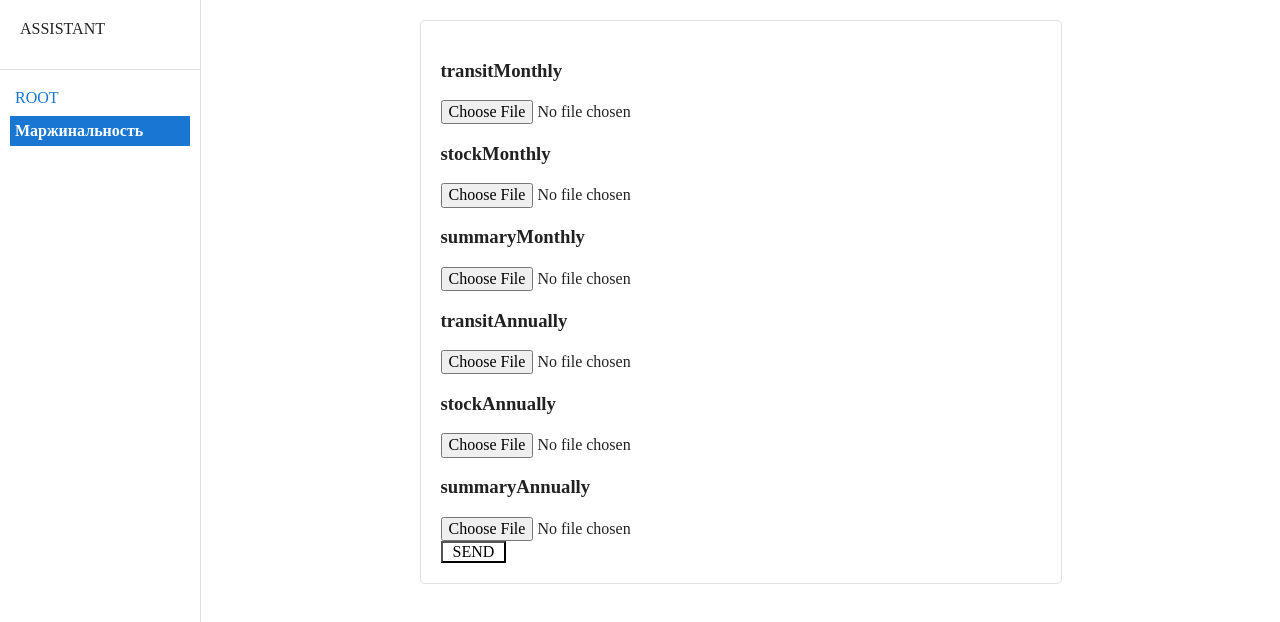
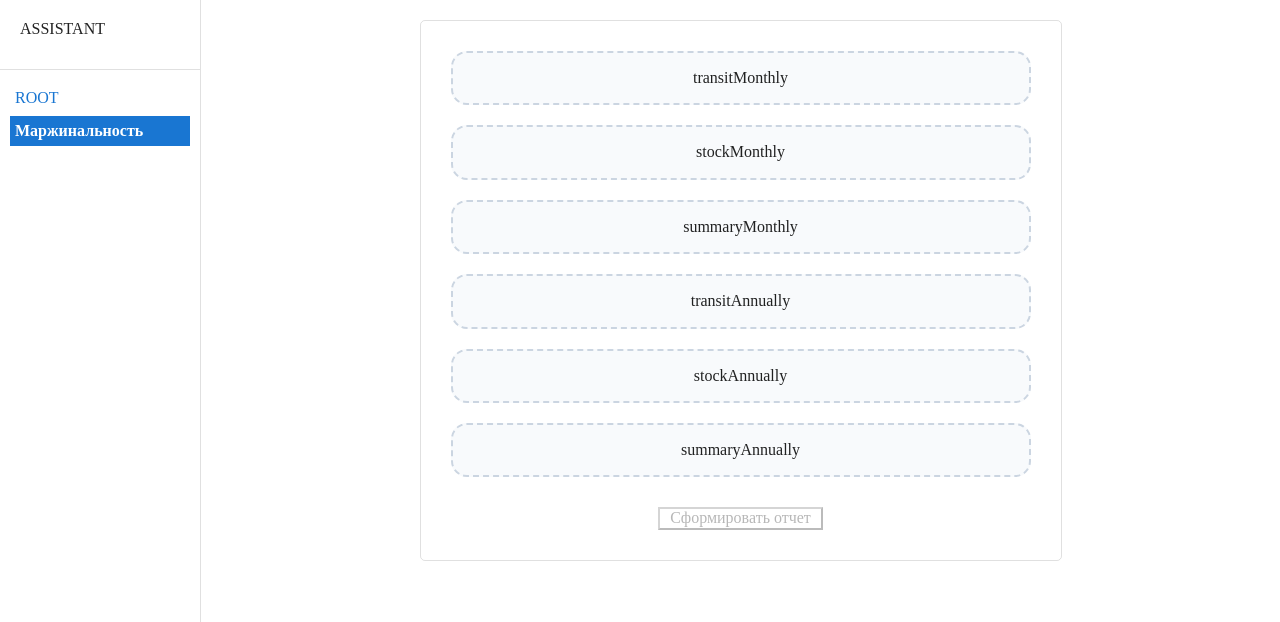
Before and after one commit to TkachenkoVitaliy/assistant-frontend, a React (Vite) app: page /margin in a window 1280 px wide. Shown: the top 622 px of the page. Built offline with nearby package versions, Linux system fonts and the light colour scheme.

Commit message:
test fix

```diff
--- a/package.json
+++ b/package.json
@@ -13,6 +13,7 @@
     "lint-staged": "lint-staged"
   },
   "dependencies": {
+    "axios": "^1.4.0",
     "react": "^18.2.0",
     "react-dom": "^18.2.0",
     "react-router-dom": "^6.10.0"
--- a/src/components/FileForm/FileForm.module.scss
+++ b/src/components/FileForm/FileForm.module.scss
@@ -9,6 +9,6 @@
 }
 
 .sendBtn {
-  width: fit-content;
+  margin: 20px auto 10px auto;
   padding: 0 10px;
 }
--- a/src/components/FileForm/FileForm.tsx
+++ b/src/components/FileForm/FileForm.tsx
@@ -1,5 +1,6 @@
 import FileInput from 'components/FileInput/FileInput'
-import { useState } from 'react'
+import { useCallback, useState } from 'react'
+import axios from 'axios'
 import styles from './FileForm.module.scss'
 
 interface FileFormProps {
@@ -7,17 +8,52 @@ interface FileFormProps {
 }
 
 export default function FileForm({ fileNames }: FileFormProps) {
+  console.log('RENDER FORM')
   const [files, setFiles] = useState<Record<string, File | null>>(
     Object.fromEntries(fileNames.map((fileName: string) => [fileName, null]))
   )
+  const [disabled, setDisabled] = useState<boolean>(true)
 
-  const handleInputChange = (file: File | null, fileName: string) => {
-    const newFiles = { fileName: file, ...files }
-    setFiles(newFiles)
+  const isAllFilesUploaded = (currentFiles: Record<string, File | null>) => {
+    return Object.entries(currentFiles).every((entry) => entry[1] !== null)
+  }
+
+  const handleInputChange = useCallback(
+    (file: File | null, fileName: string) => {
+      const newFiles = { ...files }
+      newFiles[fileName] = file
+      setFiles(newFiles)
+      setDisabled(!isAllFilesUploaded(newFiles))
+    },
+    [files]
+  )
+
+  const handleSubmit = (event: React.FormEvent<HTMLFormElement>) => {
+    event.preventDefault()
+    const url = 'http://localhost:8089/api/v1/margin'
+    const formData = new FormData()
+    Object.entries(files).forEach((entry) => {
+      if (entry[1] !== null) {
+        formData.append(entry[0], entry[1])
+      }
+    })
+
+    const config = {
+      headers: {
+        'content-type': 'multipart/form-data',
+      },
+    }
+
+    axios.post(url, formData, config).then((response) => {
+      console.log(response.data)
+    })
   }
 
   return (
-    <form className={styles.fileForm}>
+    <form
+      className={styles.fileForm}
+      onSubmit={handleSubmit}
+    >
       {fileNames.map((fileName) => (
         <FileInput
           key={fileName}
@@ -26,12 +62,13 @@ export default function FileForm({ fileNames }: FileFormProps) {
         />
       ))}
       <button
+        disabled={disabled}
         className={styles.sendBtn}
         type="submit"
         aria-label="Send"
         id="send_btn"
       >
-        SEND
+        Сформировать отчет
       </button>
     </form>
   )
--- /dev/null
+++ b/src/components/FileInput/FileInput.module.scss
@@ -0,0 +1,35 @@
+.inputFileUpload {
+  display: none;
+
+
+}
+
+.labelFileUpload {
+  height: 100%;
+  display: flex;
+  align-items: center;
+  justify-content: center;
+  border-width: 2px;
+  border-radius: 1rem;
+  border-style: dashed;
+  border-color: #cbd5e1;
+  background-color: #f8fafc;
+  margin: 10px;
+  &.dragActive{
+    background-color: var(--color-background);
+  }
+}
+
+
+.uploadButton {
+  cursor: pointer;
+  padding: 0.25rem;
+  font-size: 1rem;
+  border: none;
+  font-family: 'Oswald', sans-serif;
+  background-color: transparent;
+}
+
+.uploadButton:hover {
+  text-decoration-line: underline;
+}
--- a/src/components/FileInput/FileInput.tsx
+++ b/src/components/FileInput/FileInput.tsx
@@ -1,29 +1,86 @@
-import { useState } from 'react'
+import React, { useState } from 'react'
+import styles from './FileInput.module.scss'
 
 export interface FileInputProps {
+  initState: File | null
   name: string
   onChange: (file: File | null, name: string) => void
 }
 
-export default function FileInput({ name, onChange }: FileInputProps) {
+export default function FileInput({
+  initState,
+  name,
+  onChange,
+}: FileInputProps) {
   const [file, setFile] = useState<File | null>(null)
+  const [dragActive, setDragActive] = React.useState<boolean>(false)
+  const domId = `input${name}`
+
+  function onFileUpload(uploadedFile: File | null) {
+    setFile(uploadedFile)
+    onChange(uploadedFile, name)
+  }
 
   function handleChange(event: React.ChangeEvent<HTMLInputElement>) {
     const uploadedFile = event.currentTarget.files
       ? event.currentTarget.files[0]
       : null
-    setFile(uploadedFile)
-    onChange(uploadedFile, name)
+    onFileUpload(uploadedFile)
+  }
+
+  function handleDrag(event: React.DragEvent<HTMLDivElement>) {
+    event.preventDefault()
+    event.stopPropagation()
+    if (event.type === 'dragenter' || event.type === 'dragover') {
+      setDragActive(true)
+    } else if (event.type === 'dragleave') {
+      setDragActive(false)
+    }
+  }
+
+  function hadleDrop(event: React.DragEvent<HTMLLabelElement>) {
+    event.preventDefault()
+    event.stopPropagation()
+    setDragActive(false)
+    if (event.dataTransfer.files && event.dataTransfer.files[0]) {
+      onFileUpload(event.dataTransfer.files[0])
+    }
   }
 
   return (
-    <>
-      <h3>{name}</h3>
+    <div
+      onDragEnter={handleDrag}
+      onDragLeave={handleDrag}
+      onDragOver={handleDrag}
+    >
       <input
         type="file"
-        name={name}
+        id={domId}
         onChange={handleChange}
+        className={styles.inputFileUpload}
       />
-    </>
+      <label
+        htmlFor={domId}
+        className={
+          dragActive
+            ? `${styles.labelFileUpload} ${styles.dragActive}`
+            : styles.labelFileUpload
+        }
+        onDrop={hadleDrop}
+      >
+        <div>
+          <p>{name}</p>
+        </div>
+        {file ? <div>{file.name}</div> : null}
+      </label>
+    </div>
+    // <>
+    //   <h3>{name}</h3>
+    //   <input
+    //     type="file"
+    //     name={name}
+    //     onChange={handleChange}
+    //   />
+    // </>
   )
 }
--- a/src/main.tsx
+++ b/src/main.tsx
@@ -5,7 +5,5 @@ import router from './config/routes'
 import './styles/main.scss'
 
 ReactDOM.createRoot(document.getElementById('root') as HTMLElement).render(
-  <React.StrictMode>
-    <RouterProvider router={router} />
-  </React.StrictMode>
+  <RouterProvider router={router} />
 )
```
Also changed, not shown: .eslintrc.cjs, 1 other file (tests, documents, lock files or other folders).
